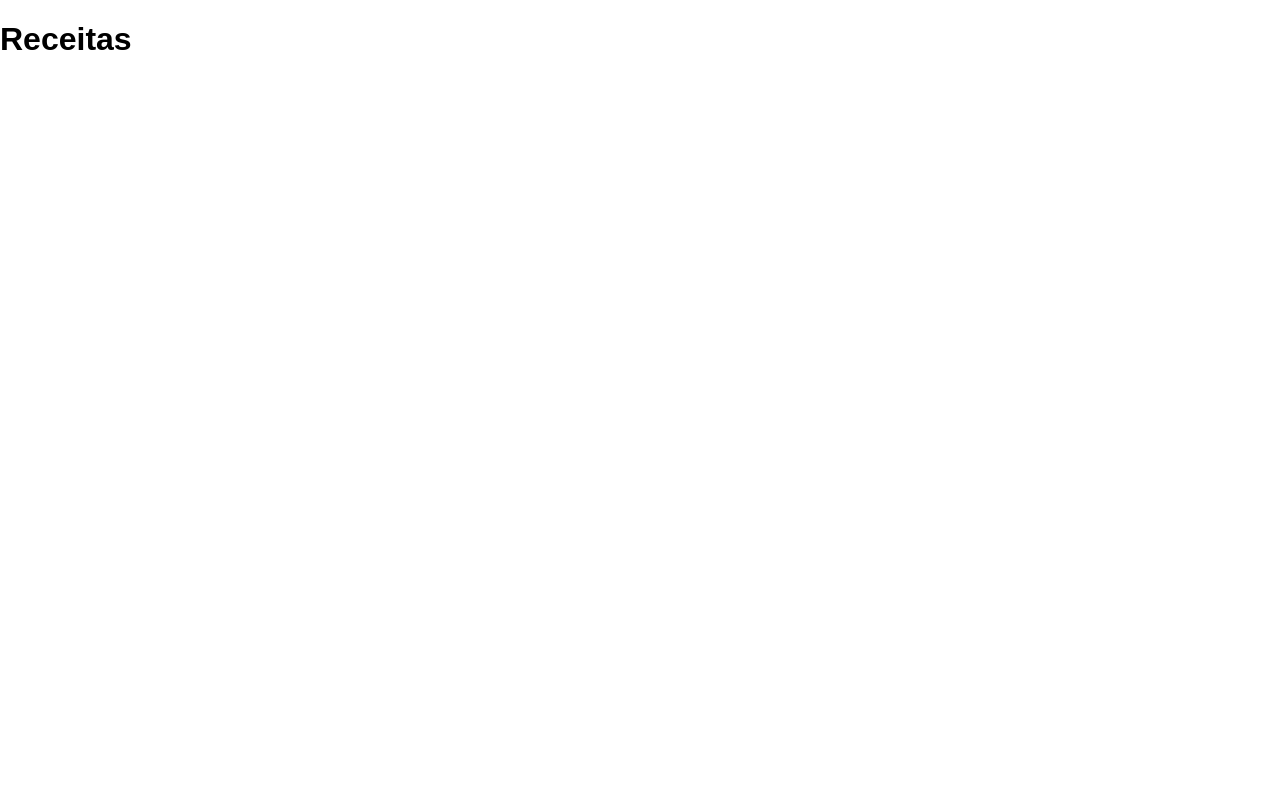
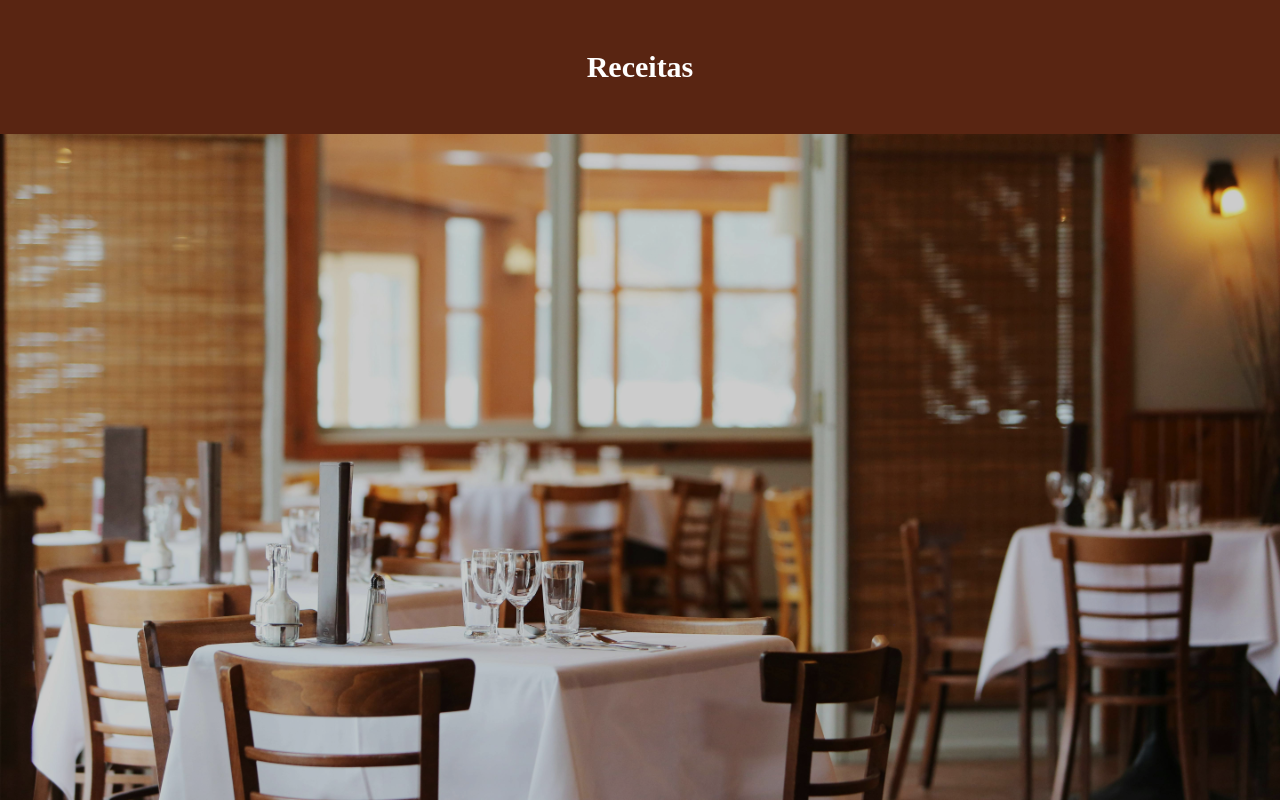
Before and after one commit to Alexig2/Receitas-Alex-Liz, a website: page index.html in a window 1280 px wide. Drawn offline with Linux system fonts and the light colour scheme.

Commit message:
Começando o CSS

```diff
--- a/css/style.css
+++ b/css/style.css
@@ -1,12 +1,30 @@
 body {
   font-family: sans-serif;
+  background-image: url('/images/fundo.jpg');
+  background-size: cover;
+  background-position: center;
+  background-color: rgba(0, 0, 0, 0.2); /* Define o nível de escurecimento */
+  background-blend-mode: darken;
 }
 
 html,
 .fullscreen {
-  display: flex;
   height: 100%;
+  width: 100%;
   margin: 0;
   padding: 0;
-  width: 100%;
 }
+
+nav {
+  padding: 50px;
+  background-color: #592512;
+  font-size: 30px;
+  text-align: center;
+  font-weight: bold;
+  color: white;
+  font-family: 'Times New Roman', Times, serif;
+}
+
+.titulo {
+  text-align: center;
+}
--- a/index.html
+++ b/index.html
@@ -11,9 +11,9 @@
     <link rel="shortcut icon" type="image/png" href="flavicon.png" />
   </head>
   <body class="fullscreen">
-    <div>
-      <h1>Receitas</h1>
-    </div>
+     <nav>
+       Receitas
+     </nav>
   </body>
   <script src="js/main.js"></script>
 </html>
```
Also changed, not shown: images/fundo.jpg (added).
